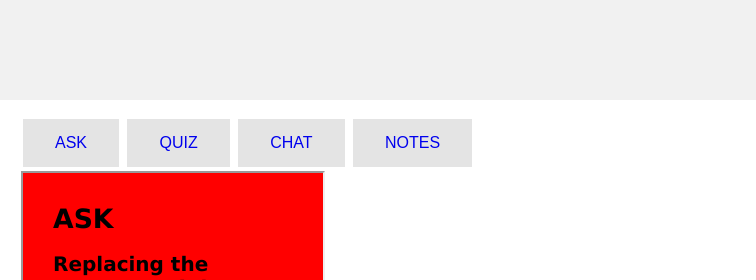
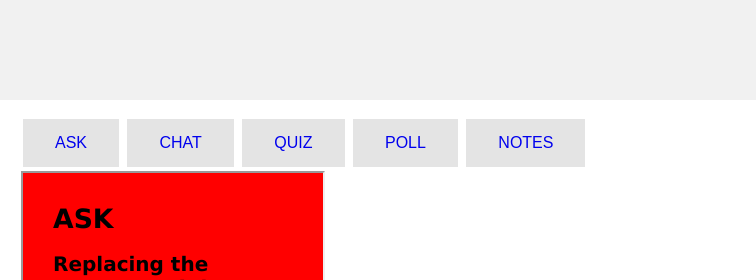
Before and after one commit to inci90/RMIT-ITS-Hackathon, a website: page frames_example_5/index.html in a window 1280 px wide. Shown: the top 280 px of the page, 524-1280 px from the left. Drawn offline with Linux system fonts and the light colour scheme.

Commit message:
added extra button for poll

```diff
--- a/frames_example_5/index.html
+++ b/frames_example_5/index.html
@@ -36,8 +36,9 @@
 			<div class="innertube">
 
 <button class="button"><a href="ask.html" target="askframe">ASK</a></button>
+<button class="button"><a href="chat.html" target="chatframe">CHAT</a></button>
 <button class="button"><a href="quiz.html" target="quizframe">QUIZ</a></button>
-<button class="button"><a href="chat.html" target="chatframe">CHAT</a></button>
+<button class="button"><a href="poll.html" target="quizframe">POLL</a></button>
 <button class="button"><a href="note.html" target="askframe">NOTES</a></button>
 				<iframe src ="ask.html" name="askframe">
 		<p>your browser does not support iframes</p>
```
